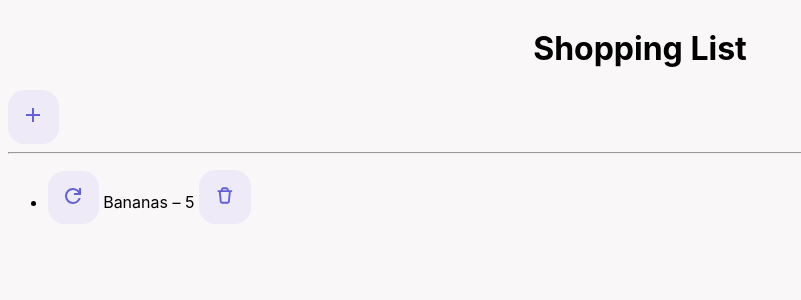
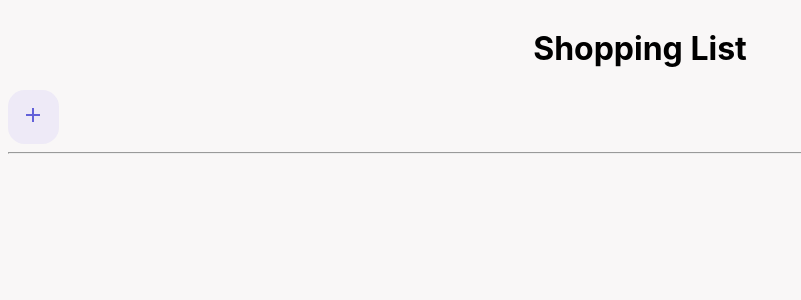
Before and after one commit to doeiit00/ParraleleVerteilteSys, an Angular app in the folder ShoppingList/: page /ShoppingList in a window 1280 px wide. Shown: the top 300 px of the page, without its empty margins (0-801 px from the left). Built offline with nearby package versions, Linux system fonts and the light colour scheme; data requests are answered from the project's data file.

Commit message:
dynamicIds

```diff
--- a/ShoppingList/db.json
+++ b/ShoppingList/db.json
@@ -1,9 +1,3 @@
 {
-  "items": [
-    {
-      "id": "2",
-      "name": "Bananas",
-      "quantity": 5
-    }
-  ]
+  "items": []
 }
--- a/ShoppingList/src/app/components/add-item-popup/add-item-popup.component.ts
+++ b/ShoppingList/src/app/components/add-item-popup/add-item-popup.component.ts
@@ -50,7 +50,7 @@ export class AddItemPopupComponent {
           this.errorMessage = 'Please enter a valid item name';
         }
         else {
-          this.createItem({ id: 0, name: this.text, quantity: 1, checked: false });
+          this.createItem({id: Math.max(0, ...items.map(item => +item.id)) + 1, name: this.text, quantity: 1, checked: false});
           this.closePopup();
         }
       },
```
